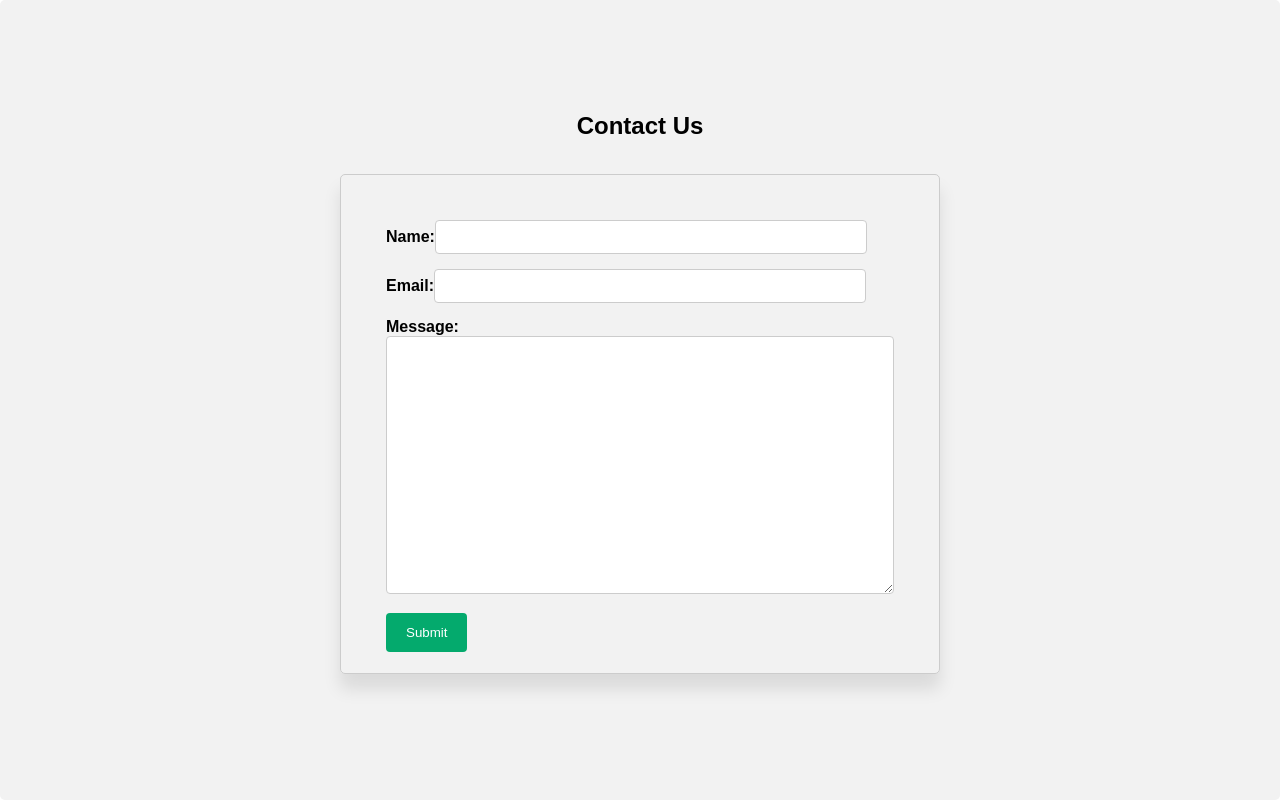
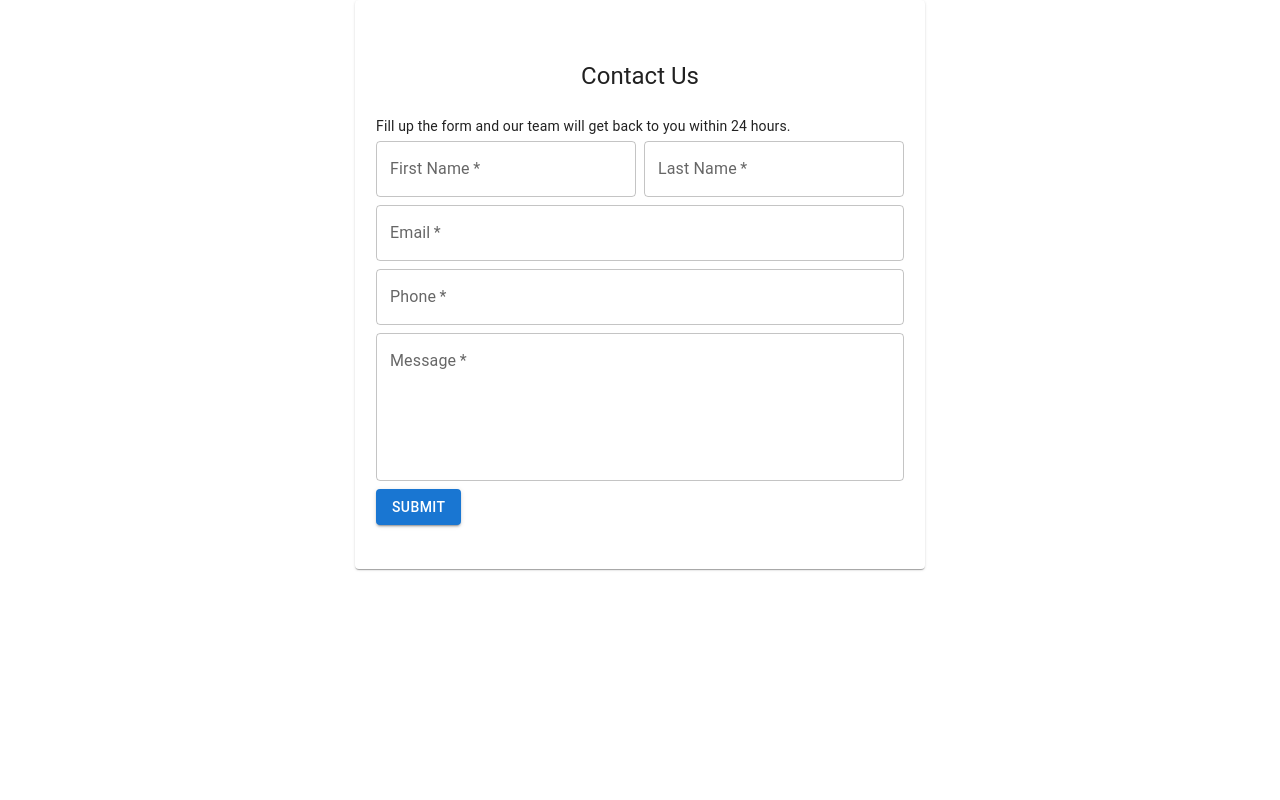
Before and after one commit to faizmohmmadR/nejat, a React (Create React App) app in the folder frontend/: page / in a window 1280 px wide. Built offline with nearby package versions, Linux system fonts and the light colour scheme.

Commit message:
contat page is create

```diff
--- a/frontend/src/App.js
+++ b/frontend/src/App.js
@@ -1,16 +1,10 @@
 import React from "react";
 import "./App.css";
-
-import ContactPage from "./Components/contact";
-
-// import Login from "./Components/Login";
-import About from "./Components/About";
-
-import Registration from "./Components/User/Registration";
+import Contact from "./Components/contact";
 function App() {
   return (
     <div>
-      <ContactPage />
+      <Contact></Contact>
     </div>
   );
 }
--- a/frontend/src/Components/contact.jsx
+++ b/frontend/src/Components/contact.jsx
@@ -1,107 +1,93 @@
-import React from "react";
+import {
+  Typography,
+  Card,
+  CardContent,
+  Grid,
+  TextField,
+  Button,
+} from "@mui/material";
 
-function ContactPage() {
+function Contact() {
   return (
-    <div
-      style={{
-        display: "flex",
-        flexDirection: "column",
-        alignItems: "center",
-        justifyContent: "center",
-        height: "100vh",
-        borderRadius: "5px",
-        backgroundColor: "#f2f2f2",
-        padding: "20px",
-        fontFamily: "Arial, Helvetica, sans-serif",
-      }}
-    >
-      <h1 style={{ fontSize: "24px", marginBottom: "20px" }}>Contact Us</h1>
-      <form
-        style={{
-          width: "600px",
-          border: "1px solid #ccc",
-          fontSize: "16px",
-          fontWeight: "bold",
-          padding: "45px",
-          margin: "14px",
-          borderRadius: "5px",
-          height: "500px",
-          boxShadow: "0px 15px 17px rgba(0, 0, 0, 0.1)", // Add box shadow to the form
-        }}
-      >
-        <div style={{ marginBottom: "15px" }}>
-          <label
-            htmlFor="name"
-            style={{ fontWeight: "bold", marginBottom: "5px" }}
+    <div>
+      <Card style={{ maxWidth: 570, margin: "0 auto", padding: "20px 5px" }}>
+        <CardContent>
+          <Typography
+            variant="h5"
+            style={{ textAlign: "center", padding: "24px 0" }}
           >
-            Name:
-          </label>
-          <input
-            type="text"
-            id="name"
-            style={{
-              width: "85%",
-              padding: "8px",
-              border: "1px solid #ccc",
-              borderRadius: "4px",
-              fontSize: "14px", // Decrease the font size for small input field
-            }}
-          />
-        </div>
-        <div style={{ marginBottom: "15px" }}>
-          <label
-            htmlFor="email"
-            style={{ fontWeight: "bold", marginBottom: "5px" }}
+            Contact Us
+          </Typography>
+          <Typography
+            variant="body2"
+            gutterBottom
+            color="textsecondry"
+            component="p"
           >
-            Email:
-          </label>
-          <input
-            type="email"
-            id="email"
-            style={{
-              width: "85%",
-              padding: "8px",
-              border: "1px solid #ccc",
-              borderRadius: "4px",
-              fontSize: "14px", // Decrease the font size for small input field
-            }}
-          />
-        </div>
-        <div style={{ marginBottom: "15px" }}>
-          <label
-            htmlFor="message"
-            style={{ fontWeight: "bold", marginBottom: "5px" }}
-          >
-            Message:
-          </label>
-          <textarea
-            id="message"
-            rows="15"
-            style={{
-              width: "100%",
-              padding: "8px",
-              border: "1px solid #ccc",
-              borderRadius: "4px",
-              fontSize: "14px", // Decrease the font size for small input field
-            }}
-          ></textarea>
-        </div>
-        <button
-          type="submit"
-          style={{
-            backgroundColor: "#04AA6D",
-            color: "white",
-            padding: "12px 20px",
-            border: "none",
-            borderRadius: "4px",
-            cursor: "pointer",
-          }}
-        >
-          Submit
-        </button>
-      </form>
+            Fill up the form and our team will get back to you within 24 hours.
+          </Typography>
+          <form action="">
+            <Grid container spacing={1}>
+              <Grid item xs={12} sm={6}>
+                <TextField
+                  label="First Name"
+                  placeholder="Enter your firstname"
+                  variant="outlined"
+                  fullWidth
+                  required
+                />
+              </Grid>
+              <Grid item xs={12} sm={6}>
+                <TextField
+                  label="Last Name"
+                  placeholder="Enter your Lastname"
+                  variant="outlined"
+                  fullWidth
+                  required
+                />
+              </Grid>
+              <Grid item xs={12}>
+                <TextField
+                  label="Email"
+                  placeholder="Enter your Email"
+                  variant="outlined"
+                  type="email"
+                  fullWidth
+                  required
+                />
+              </Grid>
+              <Grid item xs={12}>
+                <TextField
+                  label="Phone"
+                  placeholder="Enter your Phone Number"
+                  variant="outlined"
+                  type="phone"
+                  fullWidth
+                  required
+                />
+              </Grid>
+              <Grid item xs={12}>
+                <TextField
+                  label="Message"
+                  placeholder="Type your Message"
+                  variant="outlined"
+                  type="message"
+                  multiline
+                  rows={5}
+                  fullWidth
+                  required
+                />
+              </Grid>
+              <Grid item xs={12}>
+                <Button variant="contained" type="submit">
+                  Submit
+                </Button>
+              </Grid>
+            </Grid>
+          </form>
+        </CardContent>
+      </Card>
     </div>
   );
 }
-
-export default ContactPage;
+export default Contact;
```
Also changed, not shown: package.json (added, +7 -0 lines).
